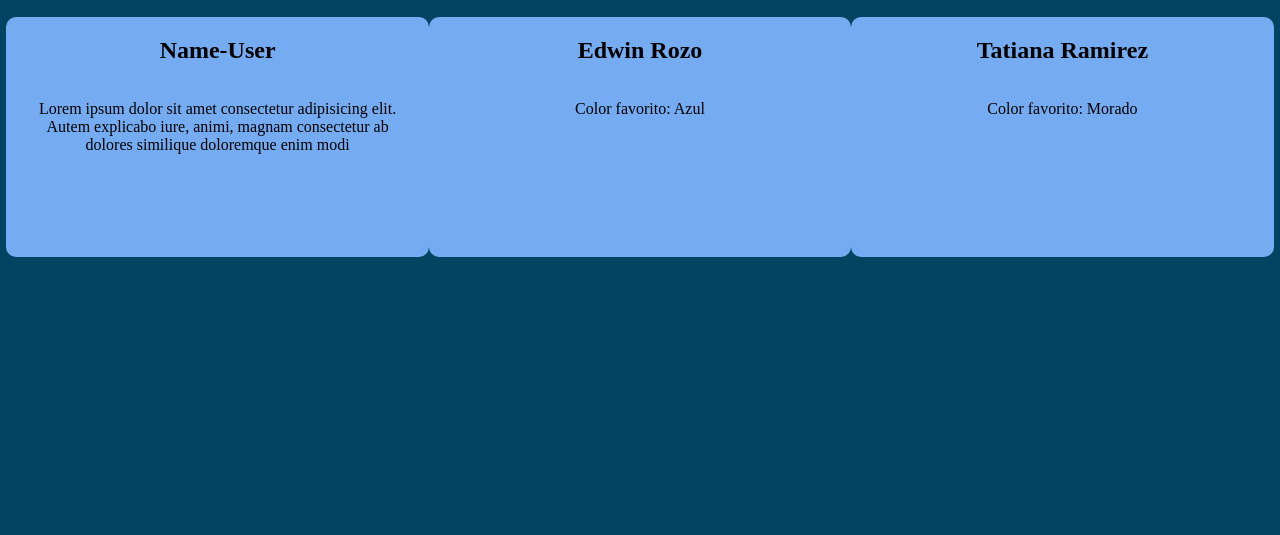
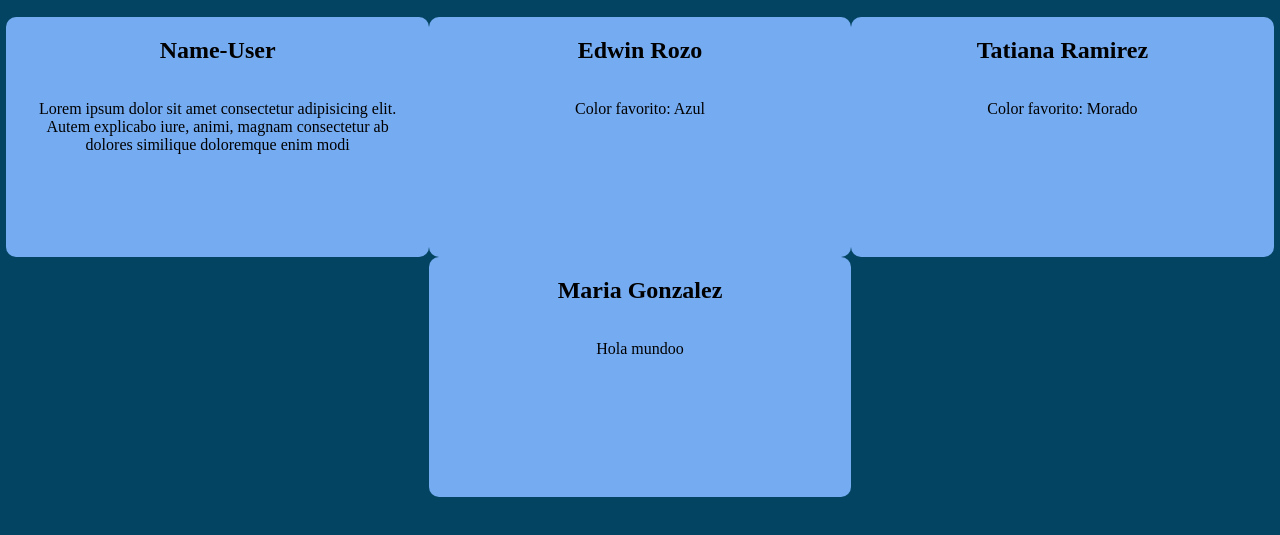
Before and after one commit to erozog125/Project_Cards_1, a plain HTML site: page index.html in a window 1280 px wide. Shown: the part 79-614 px from the top of the page. Drawn offline with Linux system fonts and the light colour scheme.

Commit message:
Se creo una nueva card

```diff
--- a/index.html
+++ b/index.html
@@ -29,6 +29,13 @@
         Color favorito: Morado
       </span>
     </div>
+
+    <div class="card-members">
+      <h2>Maria Gonzalez</h2>
+      <span>
+        Hola mundoo
+      </span>
+    </div>
   </main>
 </body>
 </html>
```
